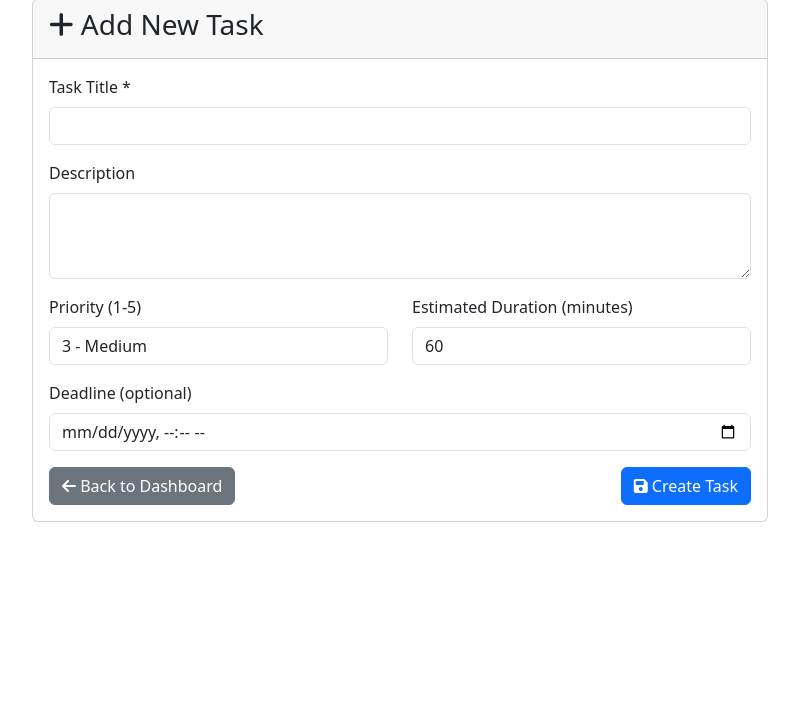
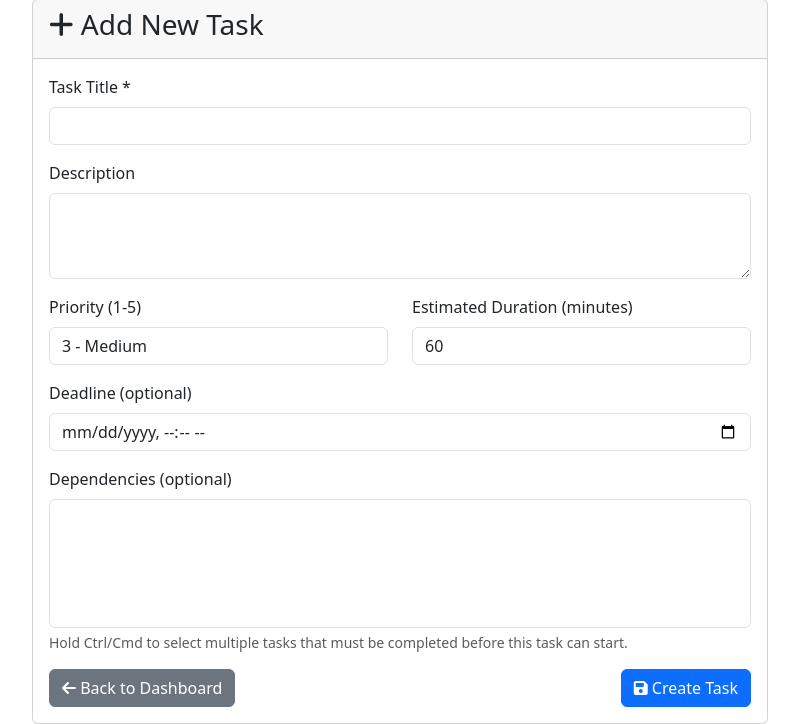
Before and after one commit to shri272005/task-scheduler, a Flask app: page /add_task in a window 1280 px wide. Shown: the part 81-805 px from the top of the page, without its empty margins (240-1039 px from the left). Before the commit the page ends 603 px from the top, so only its background shows below. Run offline with Flask 3, Linux system fonts and the light colour scheme; data that the repository does not hold is empty; some libraries are stand-ins or nearby versions.

Commit message:
Add task dependency management and display capabilities to the scheduler
Introduce task dependency functionality, allowing users to specify prerequisite tasks. This involves modifying the `TaskScheduler` class to handle dependency storage and retrieval, updating the task addition form to include a multi-select for dependencies, and enhancing the task display to show dependent tasks with their completion status.

Replit-Commit-Author: Agent
Replit-Commit-Session-Id: 552e07e2-7bd8-4c62-8c55-7555b3c29eb0
Replit-Commit-Checkpoint-Type: intermediate_checkpoint

```diff
--- a/app.py
+++ b/app.py
@@ -72,7 +72,7 @@ class TaskScheduler:
         conn.commit()
         conn.close()
 
-    def add_task(self, title, description, priority, deadline, estimated_duration=60):
+    def add_task(self, title, description, priority, deadline, estimated_duration=60, dependencies=None):
         """Add a new task to the database and priority heap"""
         conn = sqlite3.connect('scheduler.db')
         cursor = conn.cursor()
@@ -83,6 +83,15 @@ class TaskScheduler:
         ''', (title, description, priority, deadline, estimated_duration))
 
         task_id = cursor.lastrowid
+
+        # Add dependencies if provided
+        if dependencies:
+            for dep_task_id in dependencies:
+                cursor.execute('''
+                    INSERT INTO task_dependencies (task_id, depends_on_task_id)
+                    VALUES (?, ?)
+                ''', (task_id, dep_task_id))
+
         conn.commit()
         conn.close()
 
@@ -207,6 +216,23 @@ class TaskScheduler:
             'daily_completions': daily_completions
         }
 
+    def get_task_dependencies(self, task_id):
+        """Get list of tasks that this task depends on"""
+        conn = sqlite3.connect('scheduler.db')
+        cursor = conn.cursor()
+
+        cursor.execute('''
+            SELECT t.id, t.title, t.status
+            FROM tasks t
+            JOIN task_dependencies td ON t.id = td.depends_on_task_id
+            WHERE td.task_id = ?
+        ''', (task_id,))
+
+        dependencies = cursor.fetchall()
+        conn.close()
+
+        return [{'id': dep[0], 'title': dep[1], 'status': dep[2]} for dep in dependencies]
+
 # Initialize task scheduler
 task_scheduler = TaskScheduler()
 
@@ -227,7 +253,8 @@ def index():
             'status': task[5],
             'created_at': task[6],
             'completed_at': task[7],
-            'estimated_duration': task[8]
+            'estimated_duration': task[8],
+            'dependencies': task_scheduler.get_task_dependencies(task[0])
         }
         task_list.append(task_dict)
 
@@ -242,12 +269,29 @@ def add_task():
         priority = int(request.form['priority'])
         deadline = request.form['deadline']
         estimated_duration = int(request.form.get('estimated_duration', 60))
+        dependencies = request.form.getlist('dependencies')  # Get list of selected dependencies
 
-        task_id = task_scheduler.add_task(title, description, priority, deadline, estimated_duration)
+        # Convert dependency strings to integers
+        dep_ids = [int(dep_id) for dep_id in dependencies if dep_id.isdigit()]
+
+        task_id = task_scheduler.add_task(title, description, priority, deadline, estimated_duration, dep_ids)
         flash(f'Task "{title}" added successfully!', 'success')
         return redirect(url_for('index'))
 
-    return render_template('add_task.html')
+    # Get available tasks for dependencies selection
+    conn = sqlite3.connect('scheduler.db')
+    cursor = conn.cursor()
+    cursor.execute('SELECT id, title, priority FROM tasks WHERE status != "completed" ORDER BY title')
+    available_tasks = cursor.fetchall()
+    conn.close()
+
+    # Convert to list of dicts for template
+    task_list = []
+    for task in available_tasks:
+        task_dict = {'id': task[0], 'title': task[1], 'priority': task[2]}
+        task_list.append(task_dict)
+
+    return render_template('add_task.html', available_tasks=task_list)
 
 @app.route('/complete_task/<int:task_id>', methods=['POST'])
 def complete_task(task_id):
--- a/templates/add_task.html
+++ b/templates/add_task.html
@@ -45,6 +45,16 @@
                         <input type="datetime-local" class="form-control" id="deadline" name="deadline">
                     </div>
 
+                    <div class="mb-3">
+                        <label for="dependencies" class="form-label">Dependencies (optional)</label>
+                        <select class="form-control" id="dependencies" name="dependencies" multiple size="5">
+                            {% for task in available_tasks %}
+                            <option value="{{ task.id }}">{{ task.title }} (Priority: {{ task.priority }})</option>
+                            {% endfor %}
+                        </select>
+                        <div class="form-text">Hold Ctrl/Cmd to select multiple tasks that must be completed before this task can start.</div>
+                    </div>
+
                     <div class="d-flex justify-content-between">
                         <a href="{{ url_for('index') }}" class="btn btn-secondary">
                             <i class="fas fa-arrow-left"></i> Back to Dashboard
```
Also changed, not shown: templates/index.html (+7 -1 lines), 1 other file.
